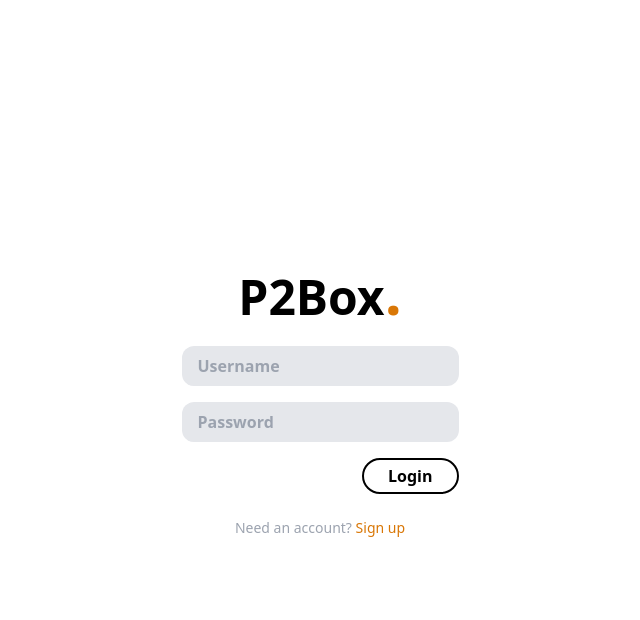
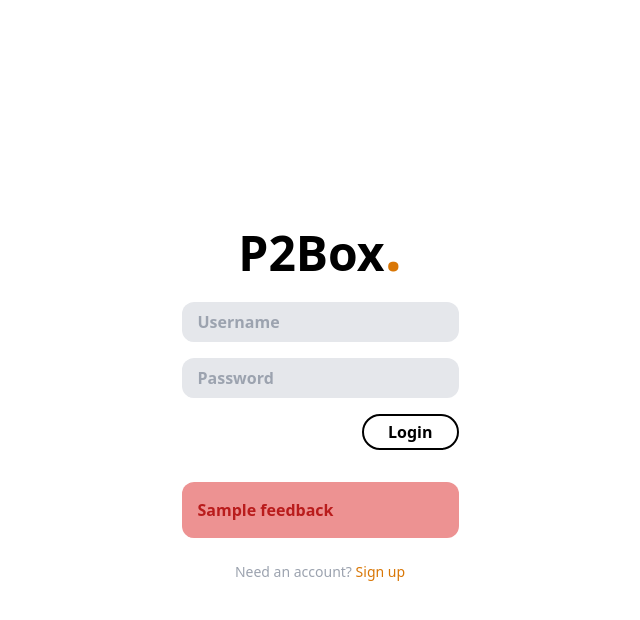
Before and after one commit to Mushfequr-Rahman/UofTHacks, a Flask app: template templates/login.html in a window 1280 px wide. Shown: the top 620 px of the page, without its empty margins (320-960 px from the left). Run offline with Flask 2, Linux system fonts and the light colour scheme; the template is opened without the code that fills it: most values are stand-ins (such as "Sample title", 1, 10 or a date in 2020); style sheets or scripts are compiled from the project's sources; some libraries are stand-ins or nearby versions.

Commit message:
[Done] Login

```diff
--- a/app.py
+++ b/app.py
@@ -5,7 +5,7 @@ the project
 '''
 
 # MARK: - Libraries
-from flask import Flask, request, render_template
+from flask import Flask, request, redirect, render_template
 import hashlib
 import ipfshttpclient
 import requests
@@ -31,10 +31,15 @@ def index():
 def login():
     error = None
     if request.method == 'POST':
+
+        req = request.form
+
         getDemoAdmin = p2boxDB.find(1)
-        print(getDemoAdmin)
-        if (request.form['user'] != getDemoAdmin["user"] and request.form['password'] != getDemoAdmin["pass"]):
-            error ='Invalid Credentials'
+        print(getDemoAdmin["user"])
+        print(req["user"])
+        if (req['user'] != getDemoAdmin["user"] or req["password"] != getDemoAdmin["pwd"]):
+            feedback = "Wrong user and pass."
+            return render_template("login.html", feedback=feedback)
         else:
             return render_template('home.html')
     return render_template('login.html', error=error)
--- a/templates/login.html
+++ b/templates/login.html
@@ -25,6 +25,11 @@
                     </form>
                     {% endblock %}
 
+                    {% if feedback %}
+                    <div class="bg-red-600 bg-opacity-50 rounded-xl mt-8 p-4">
+                        <p class="text-left text-red-700 font-semibold ">{{ feedback }}</p>
+                    </div>
+                    {% endif %}
                     <!-- SingUp Btn-->
                     <div class="flex flex-col mt-6">
                         <span class="text-sm text-gray-400 text-center">Need an account? <a href="" class="text-center text-sm text-yellow-600 hover:text-yellow-800 link-animation">Sign up</a></span>
```
